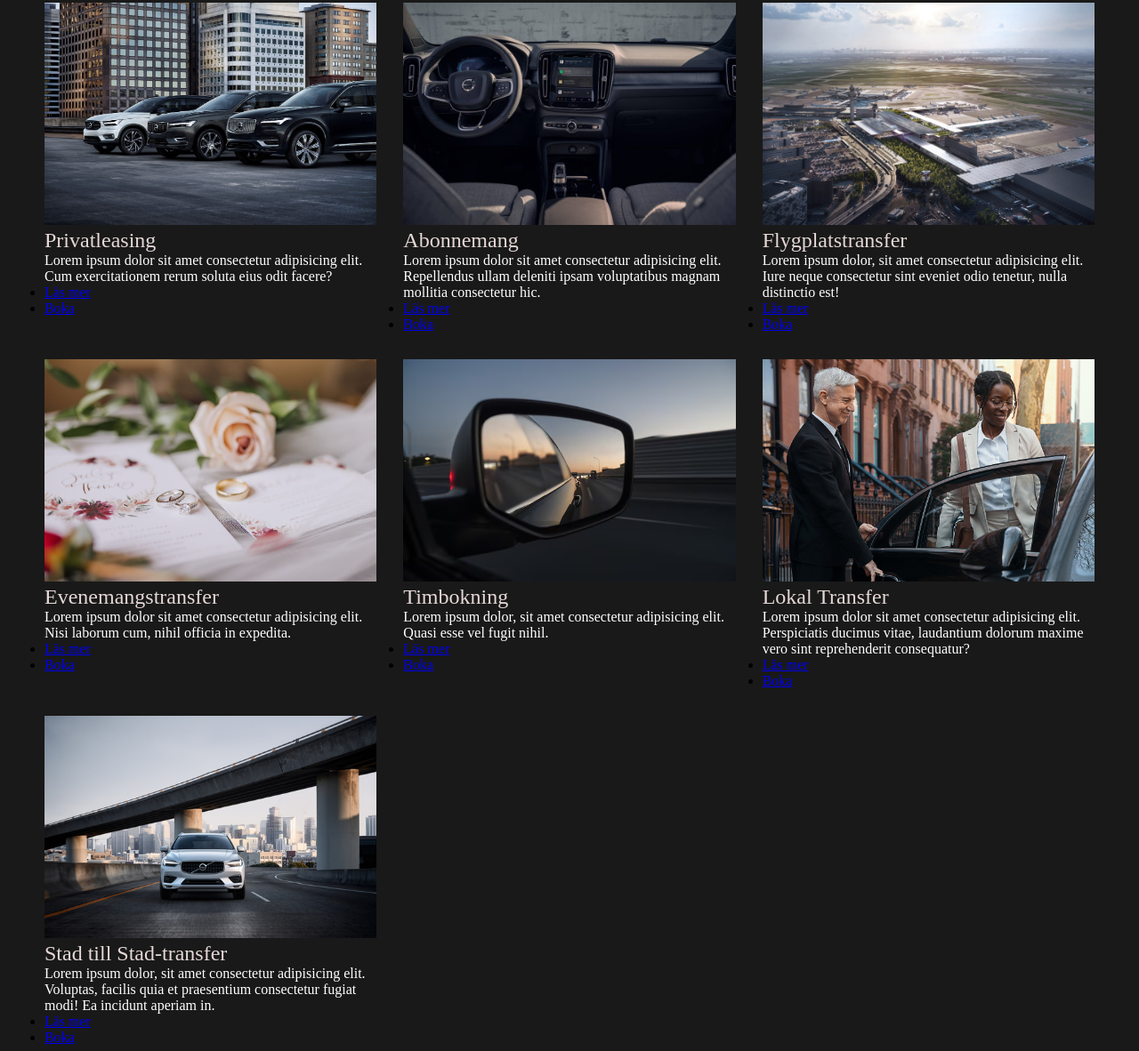
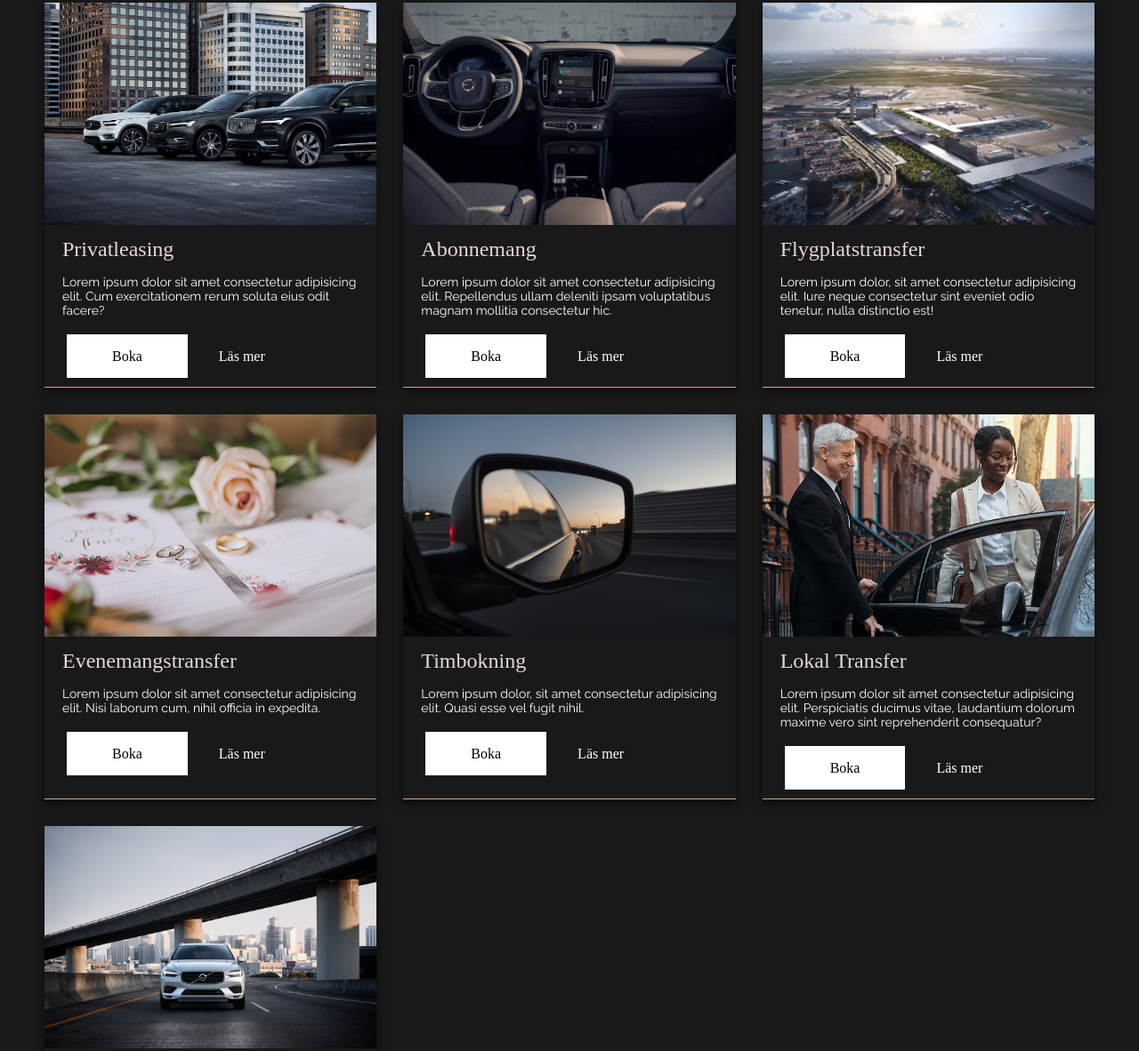
Before and after one commit to TshiMoiset/Limovia-Officiell, a plain HTML site: page index.html in a window 1280 px wide. Shown: the part 3183-4365 px from the top of the page at 89% size. Drawn offline with Linux system fonts and the light colour scheme.

Commit message:
Our Services

```diff
--- a/CSS/ourServices.css
+++ b/CSS/ourServices.css
@@ -5,13 +5,20 @@
     grid-gap: 30px;
 }
 
+.servicesContainer {
+    padding: 10px 20px;
+}
+
 .servicesContainer h2 {
     font-weight: lighter;
     color: #E6D8D7;
+    padding-bottom: 15px;
 }
 
 .servicesContainer p {
     color: white;
+    font-family: 'Raleway', sans-serif;
+    font-size: 14px;
 }
 
 .ourServicesCard img {
@@ -19,3 +26,49 @@
     height: 250px;
     object-fit: cover;
 }
+
+.ourServicesCard {
+    box-shadow: 0 4px 8px 0 rgba(0, 0, 0, 0.6);
+    transition: 0.3s;
+    border-bottom: solid 1px #D4A78C;
+}
+
+.ourServicesCard:hover {
+    box-shadow: 0 8px 16px 0 rgba(0, 0, 0, 0.8);
+}
+
+.servicesButtons li {
+    list-style: none;
+}
+
+.servicesButtons ul {
+    display: flex;
+    box-sizing: border-box;
+    padding: 25px;
+}
+
+.bookServicesButton {
+    text-decoration: none;
+    color: black;
+    background-color: white;
+    padding: 15px 50px;
+    transition: 500ms;
+    border: 1px solid white;
+}
+
+.bookServicesButton:hover {
+    background-color: transparent;
+    color: white;
+}
+
+.readMoreServicesButton {
+    text-decoration: none;
+    color: white;
+    transition: 500ms;
+    margin: 30px;
+    padding: 5px;
+}
+
+.readMoreServicesButton:hover {
+    color: #D4A78C;
+}
--- a/index.html
+++ b/index.html
@@ -205,10 +205,8 @@
 
                 <div class="servicesButtons">
                     <ul>
-                        <li><a href="#">Läs mer </a></li>
-                    </ul>
-                    <ul>
-                        <li><a href="#">Boka</a></li>
+                        <li><a class="bookServicesButton" href="#">Boka</a></li>
+                        <li><a class="readMoreServicesButton" href="#">Läs mer</a></li>
                     </ul>
                 </div>
 
@@ -224,10 +222,8 @@
 
                 <div class="servicesButtons">
                     <ul>
-                        <li><a href="#">Läs mer </a></li>
-                    </ul>
-                    <ul>
-                        <li><a href="#">Boka</a></li>
+                    <li><a class="bookServicesButton" href="#">Boka</a></li>
+                    <li><a class="readMoreServicesButton" href="#">Läs mer</a></li>
                     </ul>
                 </div>
             </div>
@@ -242,8 +238,8 @@
 
                 <div class="servicesButtons">
                     <ul>
-                        <li><a href="#">Läs mer </a></li>
-                        <li><a href="#">Boka</a></li>
+                        <li><a class="bookServicesButton" href="#">Boka</a></li>
+                        <li><a class="readMoreServicesButton" href="#">Läs mer</a></li>
                     </ul>
                 </div>
             </div>
@@ -258,8 +254,8 @@
 
                 <div class="servicesButtons">
                     <ul>
-                        <li><a href="#">Läs mer </a></li>
-                        <li><a href="#">Boka</a></li>
+                        <li><a class="bookServicesButton" href="#">Boka</a></li>
+                        <li><a class="readMoreServicesButton" href="#">Läs mer</a></li>
                     </ul>
                 </div>
             </div>
@@ -273,8 +269,8 @@
 
                 <div class="servicesButtons">
                     <ul>
-                        <li><a href="#">Läs mer </a></li>
-                        <li><a href="#">Boka</a></li>
+                        <li><a class="bookServicesButton" href="#">Boka</a></li>
+                        <li><a class="readMoreServicesButton" href="#">Läs mer</a></li>
                     </ul>
                 </div>
             </div>
@@ -289,8 +285,8 @@
 
                 <div class="servicesButtons">
                     <ul>
-                        <li><a href="#">Läs mer</a></li>
-                        <li><a href="#">Boka</a></li>
+                        <li><a class="bookServicesButton" href="#">Boka</a></li>
+                        <li><a class="readMoreServicesButton" href="#">Läs mer</a></li>
                     </ul>
                 </div>
             </div>
@@ -305,8 +301,8 @@
 
                 <div class="servicesButtons">
                     <ul>
-                        <li><a href="#">Läs mer </a></li>
-                        <li><a href="#">Boka</a></li>
+                        <li><a class="bookServicesButton" href="#">Boka</a></li>
+                        <li><a class="readMoreServicesButton" href="#">Läs mer</a></li>
                     </ul>
                 </div>
             </div>
```
